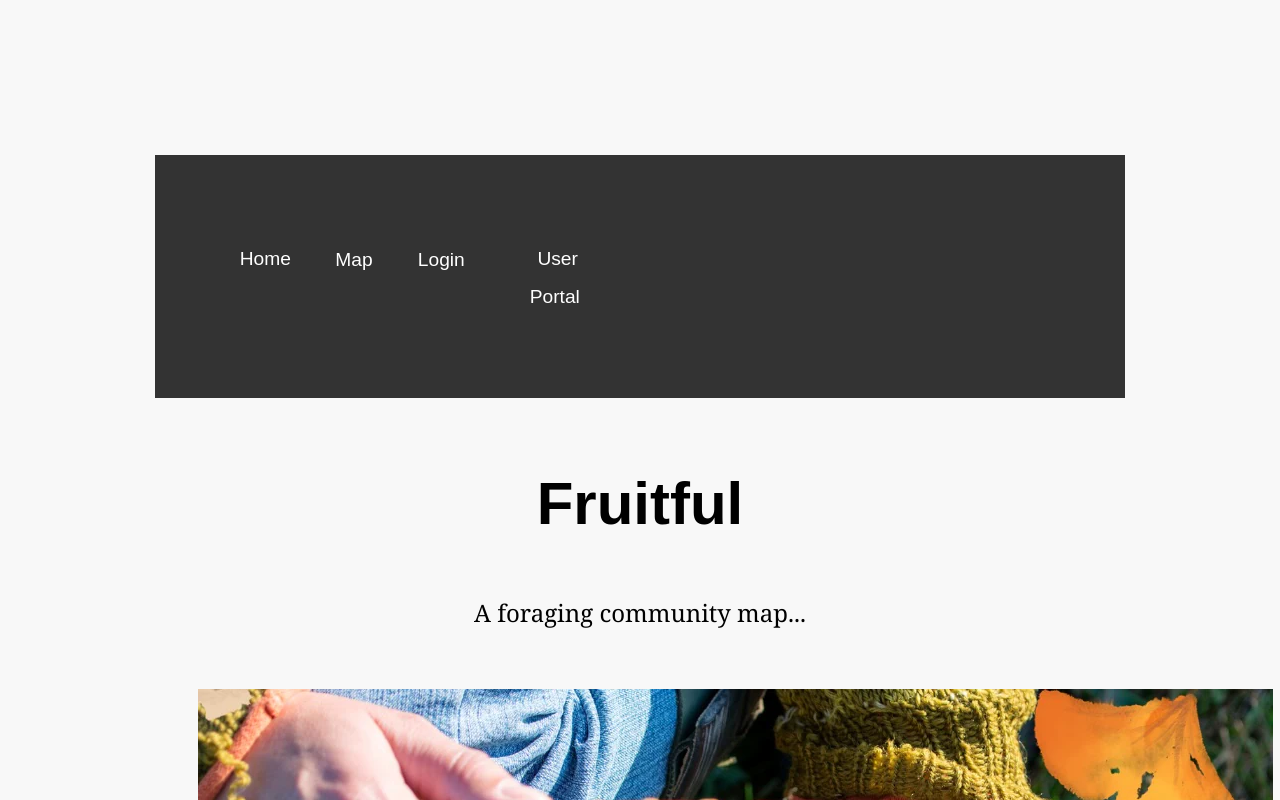
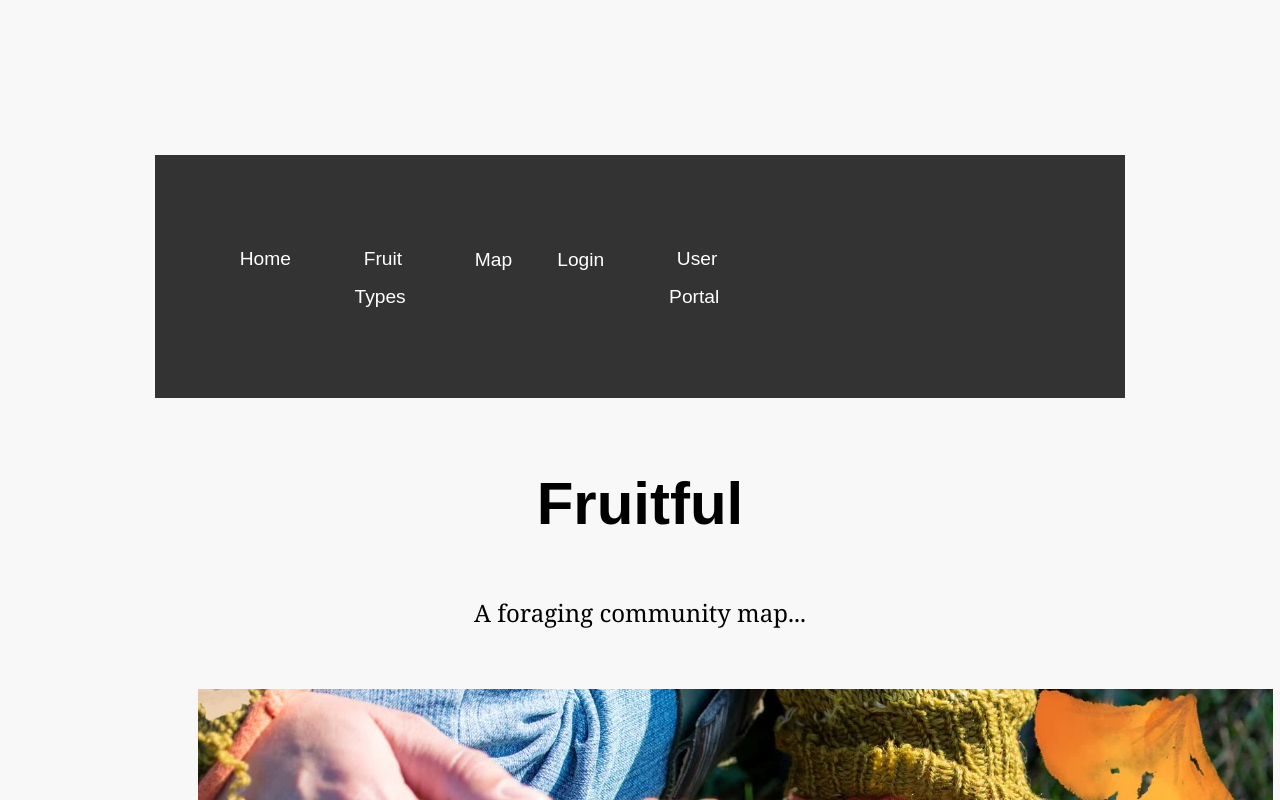
Before and after one commit to vix219/Phase-5-Project-Fruitful, a React (Create React App) app in the folder client/: page / in a window 1280 px wide. Shown: the top 800 px of the page. Built offline with nearby package versions, Linux system fonts and the light colour scheme; no server answers.

Commit message:
fruit types nav link

```diff
--- a/client/src/components/NavBar.jsx
+++ b/client/src/components/NavBar.jsx
@@ -8,6 +8,7 @@ function NavBar() {
         <div className="nav-title">
       <ul className="nav ul">
         <li className="nav li"><Link to="/">Home</Link></li>
+        <li className="nav li">< Link to="/fruit-type">Fruit Types</Link></li>
         <li className="nav li"><Link to="/map">Map</Link></li>
         <li className="nav li"><Link to="/login">Login</Link></li>
         <li className="nav li"><Link to="/portal">User Portal</Link></li>
--- a/client/src/router.js
+++ b/client/src/router.js
@@ -6,6 +6,8 @@ import HomePage from "./components/HomePage";
 import UserLogin from "./components/UserLogin";
 import UserPortal from "./components/UserPortal";
 import MapComponent from "./components/MapComponent.jsx";
+// import TreeListComponent from "./components/TreeListComponent.jsx";
+import FruitType from "./components/FruitType.jsx";
 
 const router = createBrowserRouter([
   {
@@ -16,6 +18,7 @@ const router = createBrowserRouter([
       { path: 'map', element: <MapComponent /> },
       { path: 'login', element: <UserLogin /> },
       { path: 'portal', element: <UserPortal /> },
+      { path: 'fruit-type', element: <FruitType /> },
     ],
   }
 ]);
```
